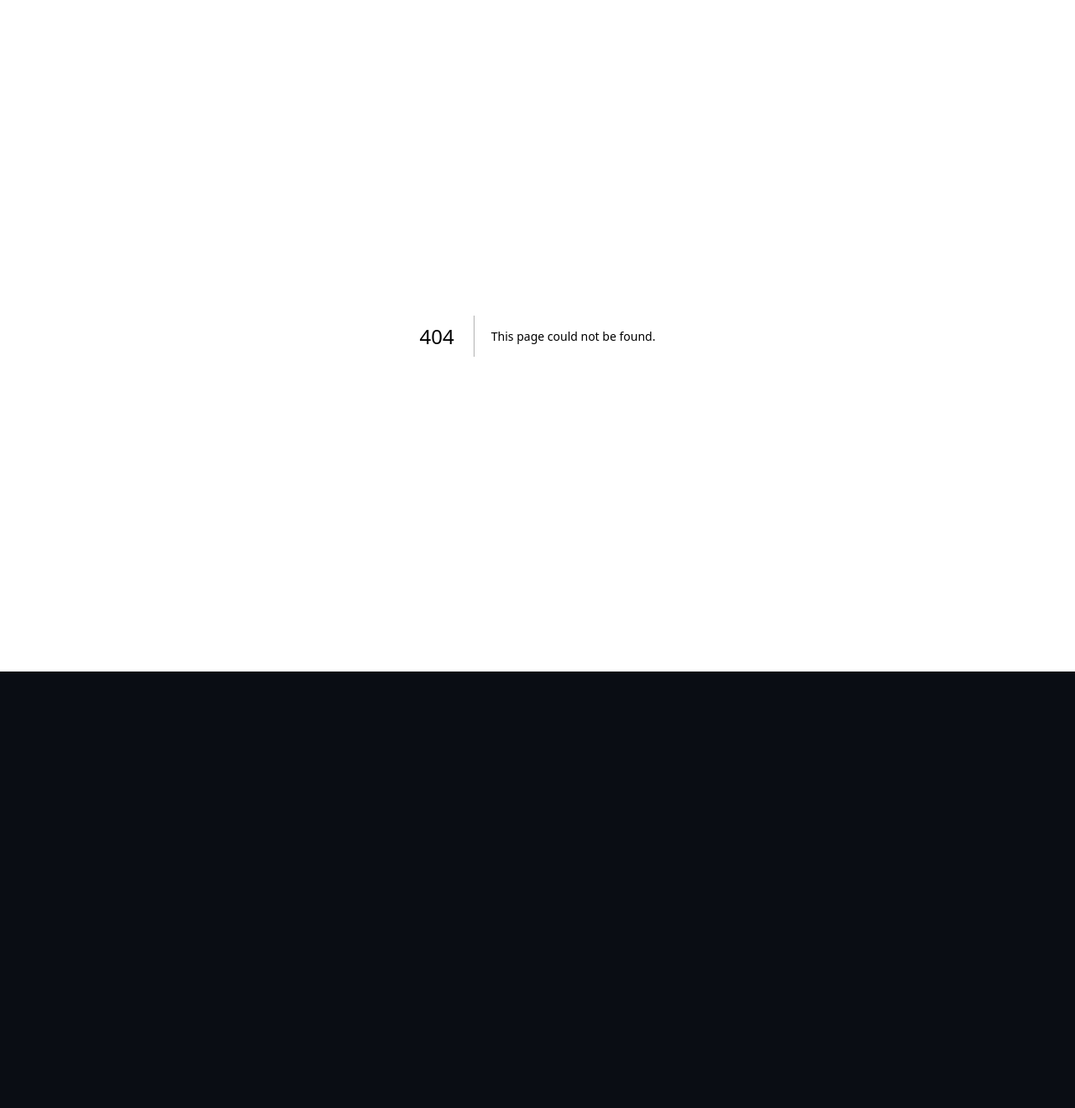
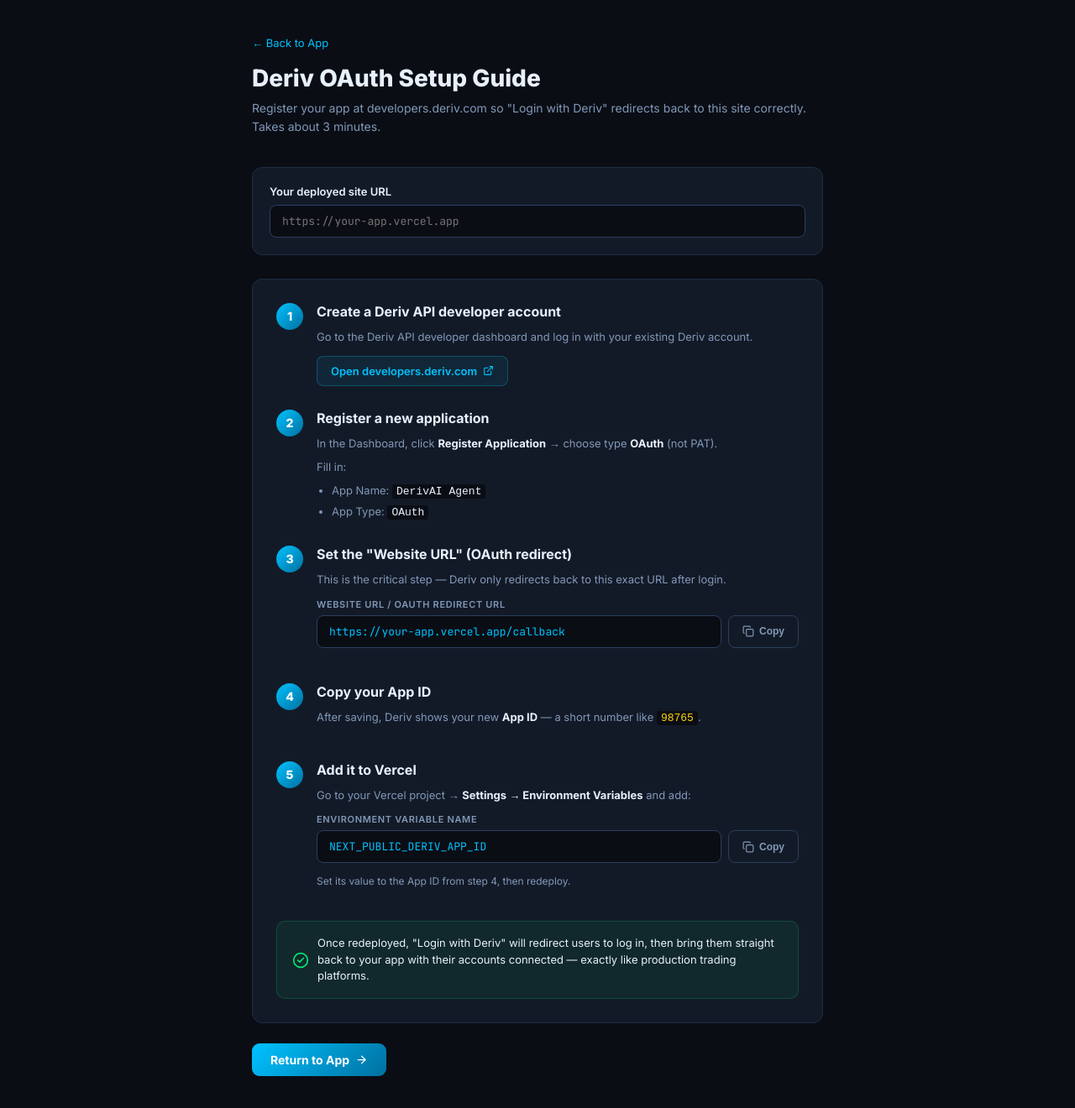
Before and after one commit to monicahmoh4-svg/Deriv-ai-Agent-fixed, a Next.js app: page /setup in a window 1280 px wide. Before the commit this address had no page. Shown: the whole page at 84% size. Before the commit the page ends 800 px from the top, so only its background shows below. Built offline with nearby package versions, Linux system fonts and the light colour scheme.

Commit message:
Create page.tsx

```diff
--- /dev/null
+++ b/src/app/setup/page.tsx
@@ -0,0 +1,170 @@
+'use client';
+/**
+ * Setup Guide — /setup
+ * Walks the site owner through registering their app at developers.deriv.com
+ * so OAuth login works exactly like production third-party Deriv apps.
+ */
+import { useState } from 'react';
+import { ExternalLink, Copy, CheckCircle2, ArrowRight } from 'lucide-react';
+import Link from 'next/link';
+
+function CopyField({ value, label }: { value: string; label: string }) {
+  const [copied, setCopied] = useState(false);
+  const handleCopy = () => {
+    navigator.clipboard.writeText(value);
+    setCopied(true);
+    setTimeout(() => setCopied(false), 2000);
+  };
+  return (
+    <div style={{ marginBottom: 14 }}>
+      <p style={{ margin: '0 0 6px', fontSize: 11, fontWeight: 600, color: '#8098b8', textTransform: 'uppercase', letterSpacing: '0.06em' }}>{label}</p>
+      <div style={{ display: 'flex', gap: 8 }}>
+        <div style={{
+          flex: 1, padding: '10px 14px', background: '#0a0d14',
+          border: '1px solid #2a3f5e', borderRadius: 8,
+          color: '#00c2ff', fontSize: 13, fontFamily: 'JetBrains Mono, monospace',
+          overflow: 'hidden', textOverflow: 'ellipsis', whiteSpace: 'nowrap',
+        }}>{value}</div>
+        <button onClick={handleCopy} style={{
+          padding: '0 16px', borderRadius: 8, border: '1px solid #2a3f5e',
+          background: copied ? '#00e67622' : '#131a27',
+          color: copied ? '#00e676' : '#8098b8',
+          cursor: 'pointer', display: 'flex', alignItems: 'center', gap: 6, fontSize: 12, fontWeight: 600,
+        }}>
+          {copied ? <CheckCircle2 size={14} /> : <Copy size={14} />}
+          {copied ? 'Copied' : 'Copy'}
+        </button>
+      </div>
+    </div>
+  );
+}
+
+function Step({ num, title, children }: { num: number; title: string; children: React.ReactNode }) {
+  return (
+    <div style={{ display: 'flex', gap: 16, marginBottom: 28 }}>
+      <div style={{
+        width: 32, height: 32, borderRadius: '50%', flexShrink: 0,
+        background: 'linear-gradient(135deg,#00c2ff,#0070a0)',
+        display: 'flex', alignItems: 'center', justifyContent: 'center',
+        fontSize: 14, fontWeight: 800, color: '#fff',
+      }}>{num}</div>
+      <div style={{ flex: 1 }}>
+        <h3 style={{ margin: '0 0 10px', fontSize: 16, fontWeight: 700, color: '#e8f0fe' }}>{title}</h3>
+        {children}
+      </div>
+    </div>
+  );
+}
+
+export default function SetupPage() {
+  const [siteUrl, setSiteUrl] = useState('');
+
+  const redirectUrl = siteUrl ? `${siteUrl.replace(/\/$/, '')}/callback` : 'https://your-app.vercel.app/callback';
+
+  return (
+    <div style={{ minHeight: '100vh', background: '#0a0d14', fontFamily: 'Inter, sans-serif', padding: '40px 20px' }}>
+      <div style={{ maxWidth: 680, margin: '0 auto' }}>
+
+        {/* Header */}
+        <div style={{ marginBottom: 36 }}>
+          <Link href="/" style={{ color: '#00c2ff', fontSize: 13, textDecoration: 'none', display: 'inline-flex', alignItems: 'center', gap: 4 }}>
+            ← Back to App
+          </Link>
+          <h1 style={{ margin: '16px 0 8px', fontSize: 28, fontWeight: 800, color: '#e8f0fe' }}>
+            Deriv OAuth Setup Guide
+          </h1>
+          <p style={{ margin: 0, fontSize: 14, color: '#8098b8', lineHeight: 1.6 }}>
+            Register your app at developers.deriv.com so "Login with Deriv" redirects back to this site correctly. Takes about 3 minutes.
+          </p>
+        </div>
+
+        {/* Site URL input */}
+        <div className="card" style={{ background: '#131a27', border: '1px solid #1e2d45', borderRadius: 12, padding: 20, marginBottom: 28 }}>
+          <p style={{ margin: '0 0 8px', fontSize: 13, fontWeight: 600, color: '#e8f0fe' }}>Your deployed site URL</p>
+          <input
+            type="text"
+            value={siteUrl}
+            onChange={e => setSiteUrl(e.target.value)}
+            placeholder="https://your-app.vercel.app"
+            style={{
+              width: '100%', padding: '10px 14px', background: '#0a0d14',
+              border: '1px solid #2a3f5e', borderRadius: 8, color: '#e8f0fe',
+              fontSize: 13, outline: 'none', fontFamily: 'JetBrains Mono, monospace',
+            }}
+          />
+        </div>
+
+        {/* Steps */}
+        <div style={{ background: '#131a27', border: '1px solid #1e2d45', borderRadius: 12, padding: 28 }}>
+
+          <Step num={1} title="Create a Deriv API developer account">
+            <p style={{ margin: '0 0 12px', fontSize: 13, color: '#8098b8', lineHeight: 1.6 }}>
+              Go to the Deriv API developer dashboard and log in with your existing Deriv account.
+            </p>
+            <a href="https://developers.deriv.com" target="_blank" rel="noopener noreferrer" style={{
+              display: 'inline-flex', alignItems: 'center', gap: 7, padding: '9px 16px',
+              background: '#00c2ff15', border: '1px solid #00c2ff44', borderRadius: 8,
+              color: '#00c2ff', fontSize: 13, fontWeight: 600, textDecoration: 'none',
+            }}>
+              Open developers.deriv.com <ExternalLink size={13} />
+            </a>
+          </Step>
+
+          <Step num={2} title="Register a new application">
+            <p style={{ margin: '0 0 8px', fontSize: 13, color: '#8098b8', lineHeight: 1.6 }}>
+              In the Dashboard, click <strong style={{ color: '#e8f0fe' }}>Register Application</strong> → choose type <strong style={{ color: '#e8f0fe' }}>OAuth</strong> (not PAT).
+            </p>
+            <p style={{ margin: 0, fontSize: 13, color: '#8098b8', lineHeight: 1.6 }}>
+              Fill in:
+            </p>
+            <ul style={{ margin: '6px 0 0', paddingLeft: 18, fontSize: 13, color: '#8098b8', lineHeight: 1.8 }}>
+              <li>App Name: <code style={{ color: '#e8f0fe', background: '#0a0d14', padding: '1px 5px', borderRadius: 3 }}>DerivAI Agent</code></li>
+              <li>App Type: <code style={{ color: '#e8f0fe', background: '#0a0d14', padding: '1px 5px', borderRadius: 3 }}>OAuth</code></li>
+            </ul>
+          </Step>
+
+          <Step num={3} title='Set the "Website URL" (OAuth redirect)'>
+            <p style={{ margin: '0 0 12px', fontSize: 13, color: '#8098b8', lineHeight: 1.6 }}>
+              This is the critical step — Deriv only redirects back to this exact URL after login.
+            </p>
+            <CopyField label="Website URL / OAuth Redirect URL" value={redirectUrl} />
+          </Step>
+
+          <Step num={4} title="Copy your App ID">
+            <p style={{ margin: '0 0 12px', fontSize: 13, color: '#8098b8', lineHeight: 1.6 }}>
+              After saving, Deriv shows your new <strong style={{ color: '#e8f0fe' }}>App ID</strong> — a short number like <code style={{ color: '#ffd600', background: '#0a0d14', padding: '1px 5px', borderRadius: 3 }}>98765</code>.
+            </p>
+          </Step>
+
+          <Step num={5} title="Add it to Vercel">
+            <p style={{ margin: '0 0 12px', fontSize: 13, color: '#8098b8', lineHeight: 1.6 }}>
+              Go to your Vercel project → <strong style={{ color: '#e8f0fe' }}>Settings → Environment Variables</strong> and add:
+            </p>
+            <CopyField label="Environment Variable Name" value="NEXT_PUBLIC_DERIV_APP_ID" />
+            <p style={{ margin: '0 0 12px', fontSize: 12, color: '#8098b8' }}>Set its value to the App ID from step 4, then redeploy.</p>
+          </Step>
+
+          <div style={{
+            marginTop: 8, padding: '16px 18px', borderRadius: 10,
+            background: '#00e67611', border: '1px solid #00e67633',
+            display: 'flex', alignItems: 'center', gap: 10,
+          }}>
+            <CheckCircle2 size={20} color="#00e676" style={{ flexShrink: 0 }} />
+            <p style={{ margin: 0, fontSize: 13, color: '#e8f0fe', lineHeight: 1.5 }}>
+              Once redeployed, "Login with Deriv" will redirect users to log in, then bring them straight back to your app with their accounts connected — exactly like production trading platforms.
+            </p>
+          </div>
+        </div>
+
+        <Link href="/" style={{
+          display: 'inline-flex', alignItems: 'center', gap: 7, marginTop: 24,
+          padding: '11px 22px', borderRadius: 9,
+          background: 'linear-gradient(135deg,#00c2ff,#0070a0)',
+          color: '#fff', fontSize: 14, fontWeight: 700, textDecoration: 'none',
+        }}>
+          Return to App <ArrowRight size={15} />
+        </Link>
+      </div>
+    </div>
+  );
+}
```
